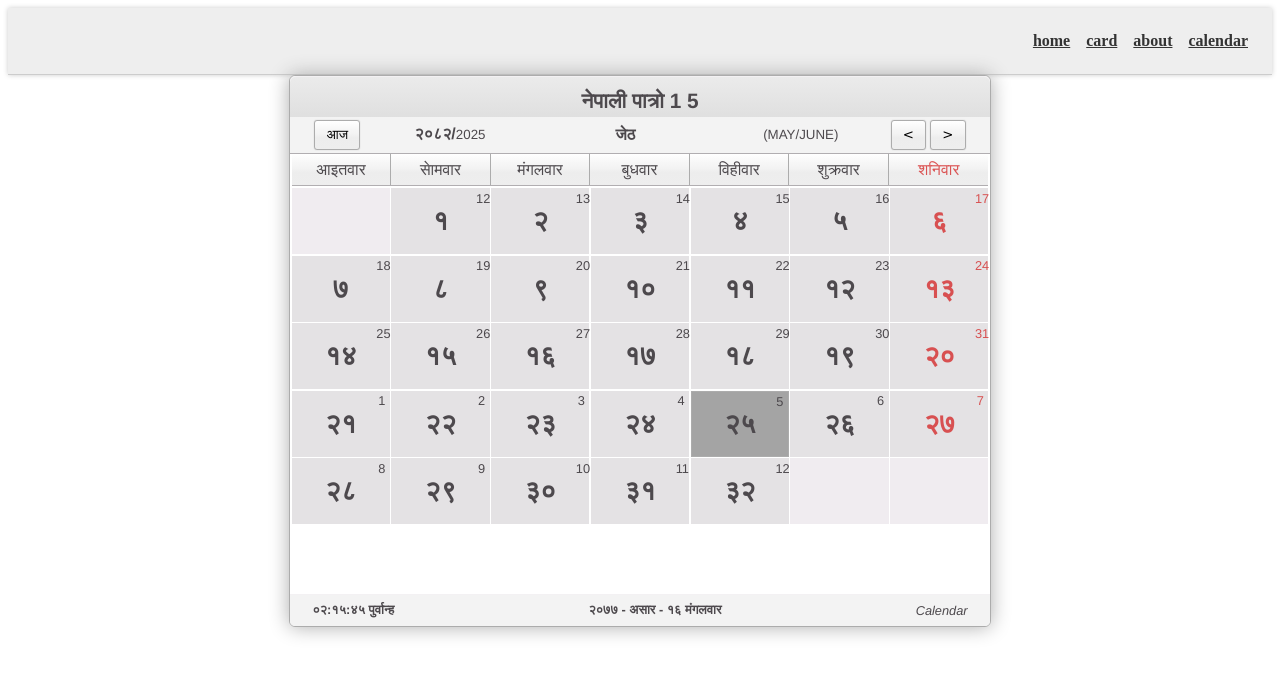
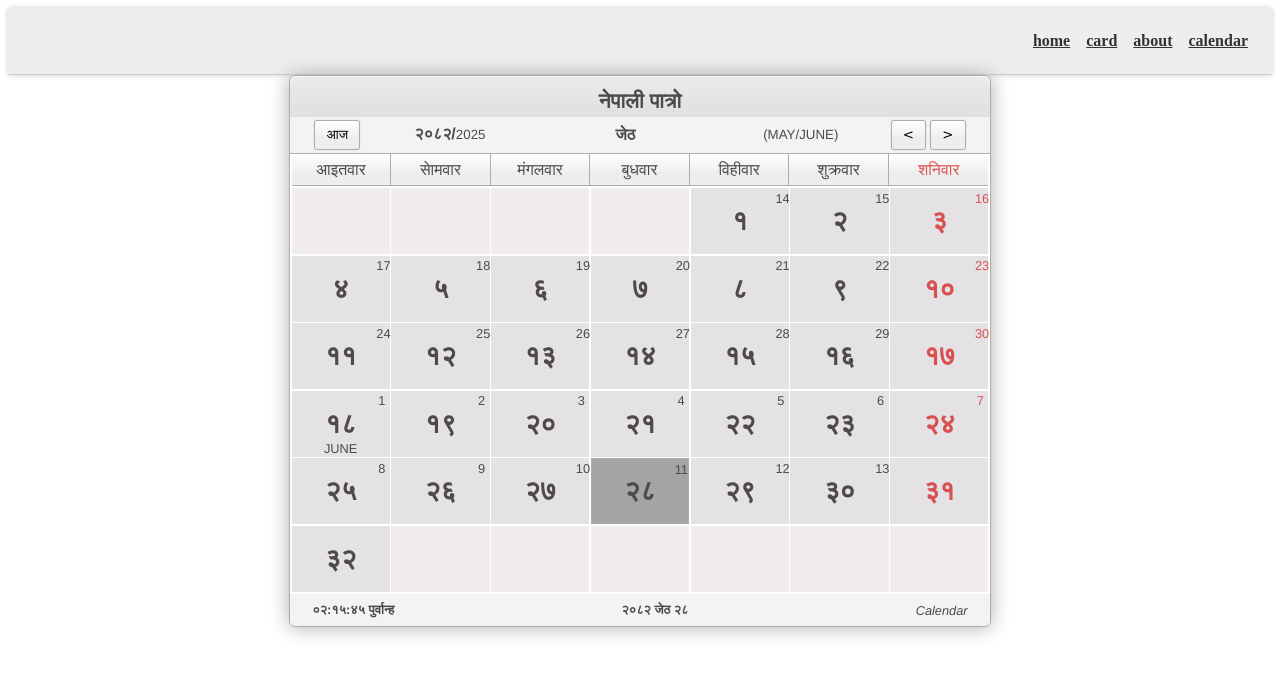
Before and after one commit to lazymesh/svelte-app-learn, a SvelteKit app: page /calendar in a window 1280 px wide. Shown: the top 676 px of the page. Built offline with nearby package versions, Linux system fonts and the light colour scheme.

Commit message:
calendar is more stable

```diff
--- a/src/routes/+page.svelte
+++ b/src/routes/+page.svelte
@@ -2,6 +2,7 @@
   let count = $state(0);
   let str = $state("");
 </script>
-<h1>Welcome to SvelteKit</h1>
+<h1>Welcome to Svelte TRYINGS</h1>
+<h2>this is me learning and applying svelte stuffs where i have tried developing nepali calendar</h2>
 <button onclick={() => count++}>Count: {count}</button>
 <button onclick={() => str = str+"x"}>Add x: {str}</button>
--- a/src/routes/about/+page.svelte
+++ b/src/routes/about/+page.svelte
@@ -2,3 +2,4 @@
   let count = $state(0);
 </script>
 <h1>Welcome to About page</h1>
+<h3> I am still learning and applying new things in this site </h3>
--- a/src/routes/calendar/+page.svelte
+++ b/src/routes/calendar/+page.svelte
@@ -1,4 +1,50 @@
 <script>
+    String.prototype.toNepaliDigits = function () {
+        return this.replace(/[0-9]/g, (match) => {
+            return nepali_digits[match];
+        });
+    };
+
+    String.prototype.revNepaliNumber = function () {
+        return this.replace(/['०','१','२','३','४','५','६','७','८','९']/g, (match) => {
+            return nepali_digits.findIndex((element) => element == match);
+        });
+    };
+
+    String.prototype.dateObjects = function (monthFirst = true) {
+        date = {};
+        //parse the element of dates
+        let data = /(\d+)[/.-](\d+)[/.-](\d+)/gi.exec(this.toString());
+        data.forEach((elem) => {
+            elem = parseInt(elem);
+            if (elem > 32) {
+            date.year = elem;
+            return;
+            }
+            if (monthFirst) {
+            if (typeof date.month == "undefined") {
+                date.month = elem;
+            }
+            date.date = elem;
+            } else {
+            if (typeof date.date == "undefined") {
+                date.date = elem;
+            }
+            date.month = elem;
+            }
+        });
+        return date;
+    };
+
+    Date.prototype.format = function (seprator = "-") {
+        return (
+            this.getFullYear() +
+            seprator +
+            (this.getMonth() + 1).toString().padStart(2, 0) +
+            seprator +
+            this.getDate().toString().padStart(2, 0)
+        );
+    };
     let lang = $state("np");
     const aaja = "आज";
     const title = "नेपाली पात्रो";
@@ -176,65 +222,26 @@
 
     const daysInYear = 365;
 
-    const today = new Date();
+    const today = new Date(2025, 5, 11);
     let temp_ad_date = new Date(today)
     let temp_ad_year = $state(temp_ad_date.getFullYear());
     let temp_ad_month = $state(temp_ad_date.getMonth());
 
     const today_nepali = structuredClone(ad2bs(today));
-    // console.log(today_nepali, today);
+    //console.log(today_nepali, today);
     let temp_nepali_date = structuredClone(today_nepali);
     let temp_nepali_month = $state(temp_nepali_date.month);
     let temp_nepali_year = $state(temp_nepali_date.year);
 
+
+    let englishDatesInNepaliMonth = [];
+    getEnglishDatesForNepaliMonth();
+
     let now = {};
 
-    String.prototype.toNepaliDigits = function () {
-        return this.replace(/[0-9]/g, (match) => {
-            return nepali_digits[match];
-        });
-    };
-
-    String.prototype.revNepaliNumber = function () {
-        return this.replace(/['०','१','२','३','४','५','६','७','८','९']/g, (match) => {
-            return nepali_digits.findIndex((element) => element == match);
-        });
-    };
-
-    String.prototype.dateObjects = function (monthFirst = true) {
-        date = {};
-        //parse the element of dates
-        let data = /(\d+)[/.-](\d+)[/.-](\d+)/gi.exec(this.toString());
-        data.forEach((elem) => {
-            elem = parseInt(elem);
-            if (elem > 32) {
-            date.year = elem;
-            return;
-            }
-            if (monthFirst) {
-            if (typeof date.month == "undefined") {
-                date.month = elem;
-            }
-            date.date = elem;
-            } else {
-            if (typeof date.date == "undefined") {
-                date.date = elem;
-            }
-            date.month = elem;
-            }
-        });
-        return date;
-    };
-
-    Date.prototype.format = function (seprator = "-") {
-    return (
-        this.getFullYear() +
-        seprator +
-        (this.getMonth() + 1).toString().padStart(2, 0) +
-        seprator +
-        this.getDate().toString().padStart(2, 0)
-    );
-    };
+    let display_nepali_date = temp_nepali_year.toString().toNepaliDigits() + " " +
+        getMonthName(temp_nepali_month) + " " +
+        temp_nepali_date.date.toString().toNepaliDigits() + " ";
 
     function formatDate(date, sep = "-") {
         return `${date.year}${sep}${date.month}${sep}${date.date}`;
@@ -319,7 +326,7 @@
     }
 
     function offsetDays(days, isBS = false) {
-        console.log(days);
+        //console.log(days);
         let dayCount = days.value;
         let date = new Date(days.date);
         let refDate = isBS ? structuredClone(reference.np) : structuredClone(reference.int);
@@ -327,9 +334,9 @@
         if (dayCount === 0) {
             return refDate;
         } else if (days.dir > 0) {
-            console.log(refDate);
+            //console.log(refDate);
             refDate.date += dayCount;
-            console.log(refDate);
+            //console.log(refDate);
             while (refDate.date > daysInAMonth(refDate.year, refDate.month, isBS)) {
                 if (refDate.date > countDaysInYear(refDate.year, isBS)) {
                     refDate.date -= countDaysInYear(refDate.year, isBS);
@@ -365,18 +372,17 @@
             }
             refDate.date = dayCount;
         }
+        // todo: check following logic as it is just added to make it work
+        refDate.date -= 1
         return refDate;
     }
 
     function ad2bs(ad) {
-        console.log("aaaaaaaa");
         const refDate = offsetDays(countDaysDiff(ad), true);
-        console.log(" after changed final ", refDate);
         return refDate;
     }
 
     function bs2ad(bs) {
-        console.log("bbbbbbbb");
         const refDate = offsetDays(countDaysDiff(bs, true));
         return refDate;
     }
@@ -386,9 +392,14 @@
         return bs2ad(string);
     }
 
-    function getMonthName(month, nep = true) {
+    function validMonth(month) {
         if (month < 0) month += 12;
         if (month > 11) month -= 12;
+        return month;
+    }
+
+    function getMonthName(month, nep = true) {
+        month = validMonth(month);
         if (nep) return months_nepali[month];
         return months[month];
     }
@@ -421,6 +432,7 @@
         temp_nepali_year = temp_nepali_date.year;
         temp_ad_month = temp_ad_date.getMonth();
         temp_ad_year = temp_ad_date.getFullYear();
+        getEnglishDatesForNepaliMonth();
     }
 
     let refreshToday = () => {
@@ -430,6 +442,7 @@
         temp_nepali_date = structuredClone(today_nepali);
         temp_nepali_month = today_nepali.month;
         temp_nepali_year = today_nepali.year;
+        getEnglishDatesForNepaliMonth();
     }
 
     let getWeekDays = () => {
@@ -449,8 +462,9 @@
     }
 
     function calculateEmptyDays() {
-        const first_week_day = new Date(temp_ad_year, temp_ad_month - 1, 1).getDay();
-        const day_in_nepali = ad2bs(new Date(temp_ad_year, temp_ad_month - 1, 1));
+        const secondEnglishMonth = new Date(temp_ad_year, validMonth(temp_nepali_month + 4), 1);
+        const first_week_day = secondEnglishMonth.getDay();
+        const day_in_nepali = ad2bs(secondEnglishMonth);
         let empty_days = 8 - ((day_in_nepali.date - first_week_day) % 7);
         if (empty_days == 7) empty_days = 0;
         if (empty_days == 8) empty_days = 1;
@@ -486,10 +500,23 @@
         return return_array;
     }
 
+    function getEnglishDatesForNepaliMonth() {
+        // todo: make correction for temp_ad_year too when month changes
+        const firstEnglishMonthDays = adDaysInMonth(temp_ad_year, validMonth(temp_nepali_month + 3));
+        const firstDayOfSecondEnglishMonth = new Date(temp_ad_year, validMonth(temp_nepali_month + 4), 1);
+        const day_in_nepali = ad2bs(firstDayOfSecondEnglishMonth);
+        const daysInNepaliMonth = npDaysInMonth(temp_nepali_year, temp_nepali_month);
+        // + 2 is added as the englishDatesInNepaliMonth array is indexed from 0
+        for (let i = firstEnglishMonthDays - day_in_nepali.date + 2; i <= firstEnglishMonthDays; i++) {
+            englishDatesInNepaliMonth.push(i);
+        }
+        for (let i = 1; i <= daysInNepaliMonth - day_in_nepali.date + 1; i++) {
+            englishDatesInNepaliMonth.push(i);
+        }
+    }
+
     let getEnglishDateUsingNepaliDay = (day) => {
-        const nepali_date = new Date(temp_nepali_year, temp_nepali_month - 1, day);
-        const ad_date = bs2ad(nepali_date);
-        return ad_date.date;
+        return englishDatesInNepaliMonth[day - 1];
     }
 
     let isToday = (day) => {
@@ -497,12 +524,19 @@
         return yesToday;
     }
 
+    let setDisplayToday = (day) => {
+        display_nepali_date = temp_nepali_year.toString().toNepaliDigits() + " " +
+        getMonthName(temp_nepali_month) + " " +
+        day.toString().toNepaliDigits() + " "
+        ;
+    }
+
 </script>
 
 <div class="calendar-container">
     <div class="calendar-head">
         <div class="calendar-title">
-            {title} {temp_nepali_month} {temp_ad_month}
+            {title}
         </div>
         <div class="cal-nav">
             <div class="cal-head-left">
@@ -540,10 +574,10 @@
                 </div>
             {/each}
             {#each getActiveDays() as day}
-                <div class="day {isToday(day) ? "today" : ""}">
+                <div class="day {isToday(day) ? "today" : ""}" onclick={() => setDisplayToday(day)}>
                     <span class="np-date">{day.toString().toNepaliDigits()}</span>
                     <span class="int-date">{getEnglishDateUsingNepaliDay(day)}</span>
-                    <span class="task"></span>
+                    <span class="task">{getEnglishDateUsingNepaliDay(day) === 1 ? getMonthName(validMonth(temp_nepali_month + 4), false) : ""}</span>
                 </div>
             {/each}
 
@@ -559,7 +593,7 @@
     </div>
     <div class="calendar-footer">
         <div class="cal-foot-left"><strong class="footer-time">०२:१५:४५ पुर्वान्ह</strong></div>
-        <div class="cal-foot-center"><strong class="footer-today">२०७७ - असार - १६ मंगलवार</strong></div>
+        <div class="cal-foot-center"><strong class="footer-today">{display_nepali_date}</strong></div>
         <div class="cal-foot-right">
             <div class="cal-copy">Calendar</div>
         </div>
```
